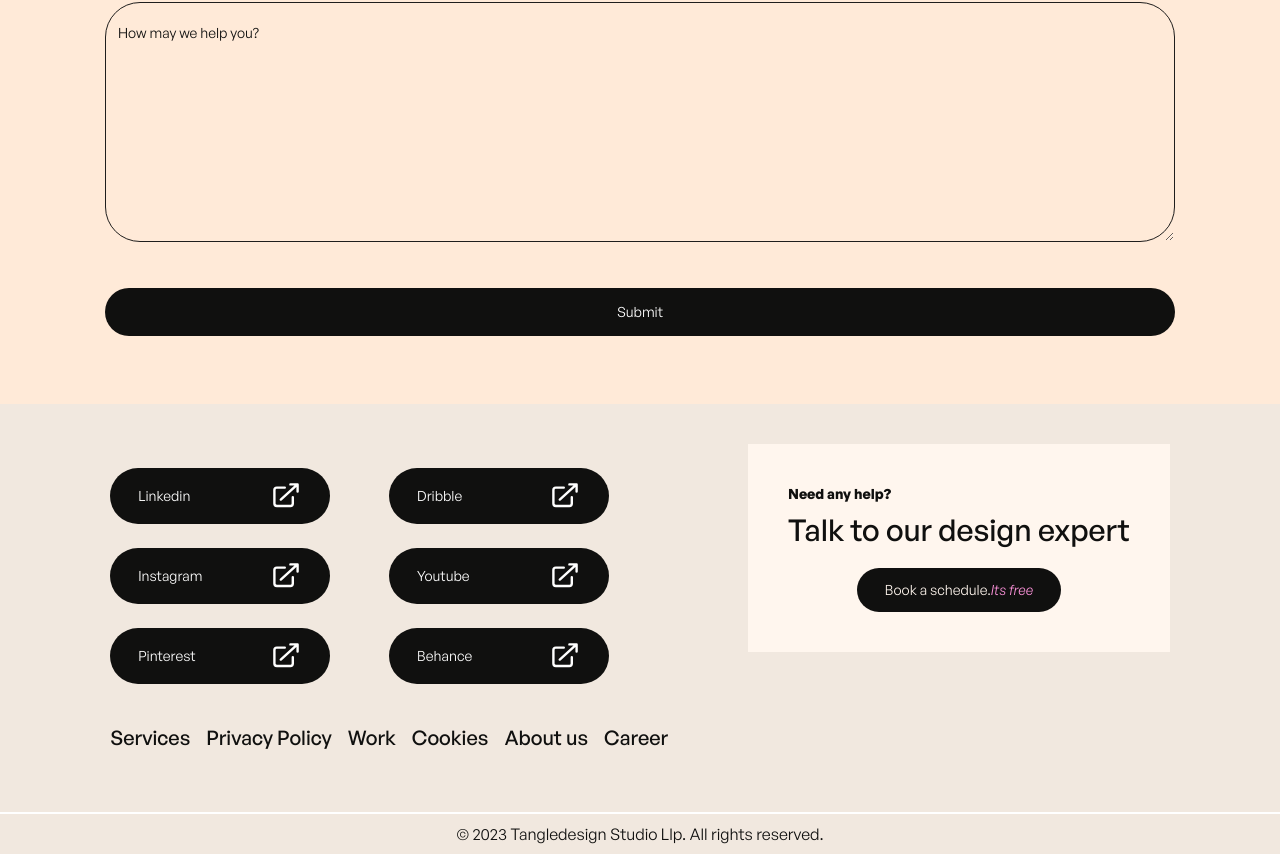
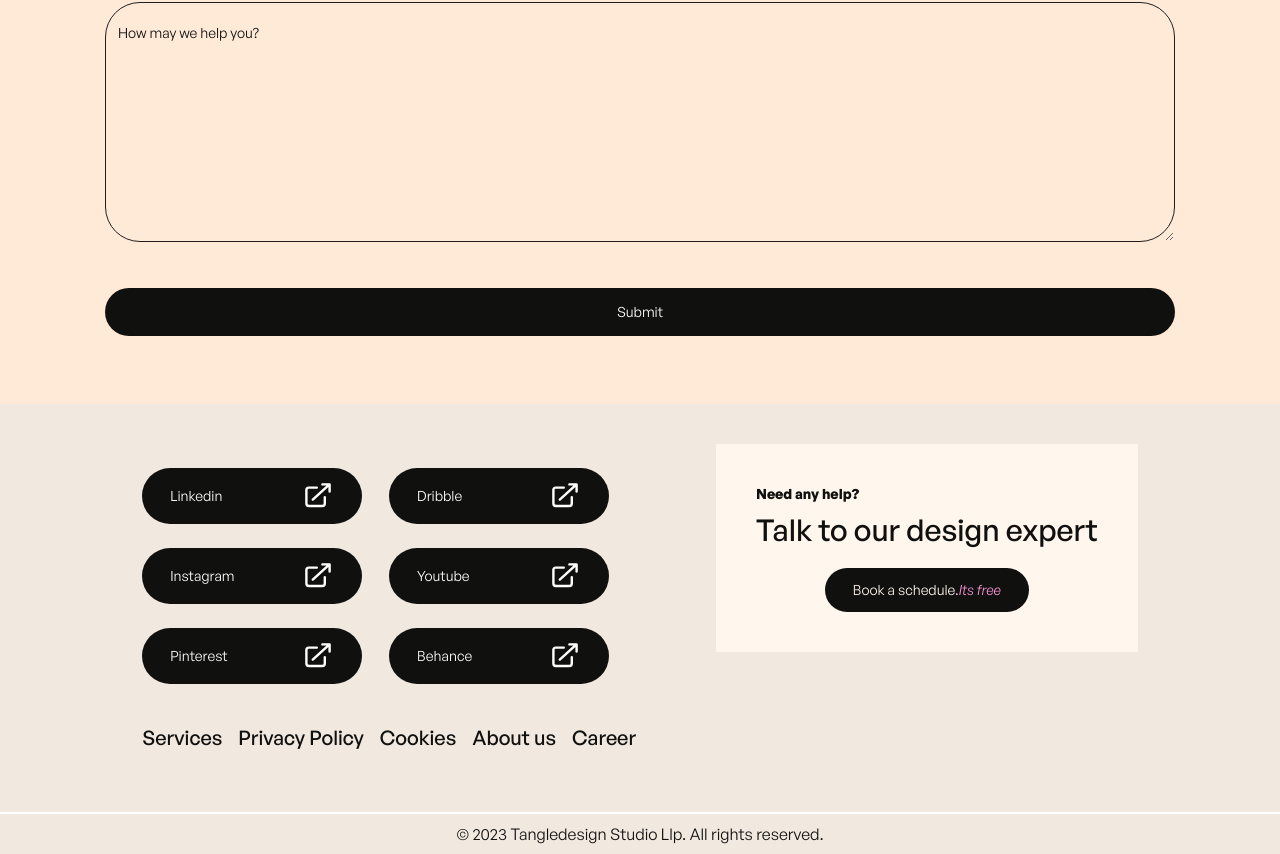
Before and after one commit to surajnarsale/tangle-landing-page, a Next.js app: page / in a window 1280 px wide. Shown: the part 5197-6051 px from the top of the page. Built offline with nearby package versions, Linux system fonts and the light colour scheme.

Commit message:
fix: hide work

```diff
--- a/components/molecules/SocialLinks.tsx
+++ b/components/molecules/SocialLinks.tsx
@@ -7,7 +7,7 @@ import { useInView } from 'react-intersection-observer'
 const links = [
   { name: 'Services' },
   { name: 'Privacy Policy' },
-  { name: 'Work' },
+  // { name: 'Work' },
   { name: 'Cookies' },
   { name: 'About us' },
   { name: 'Career' },
```
